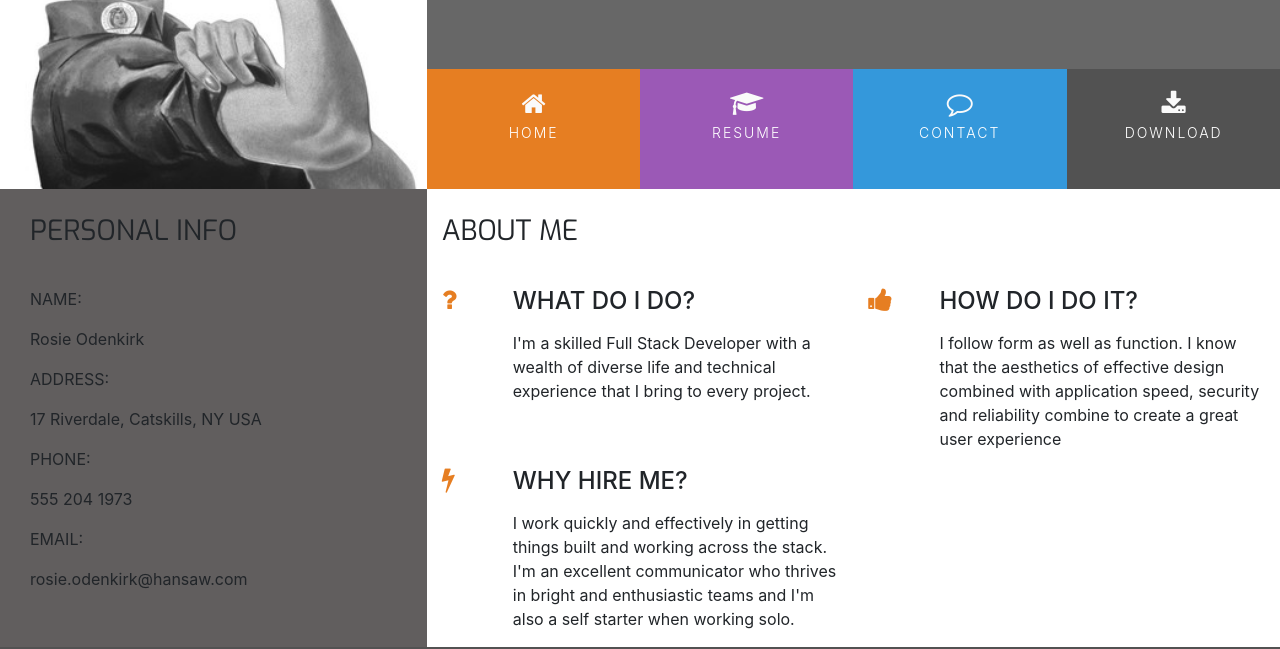
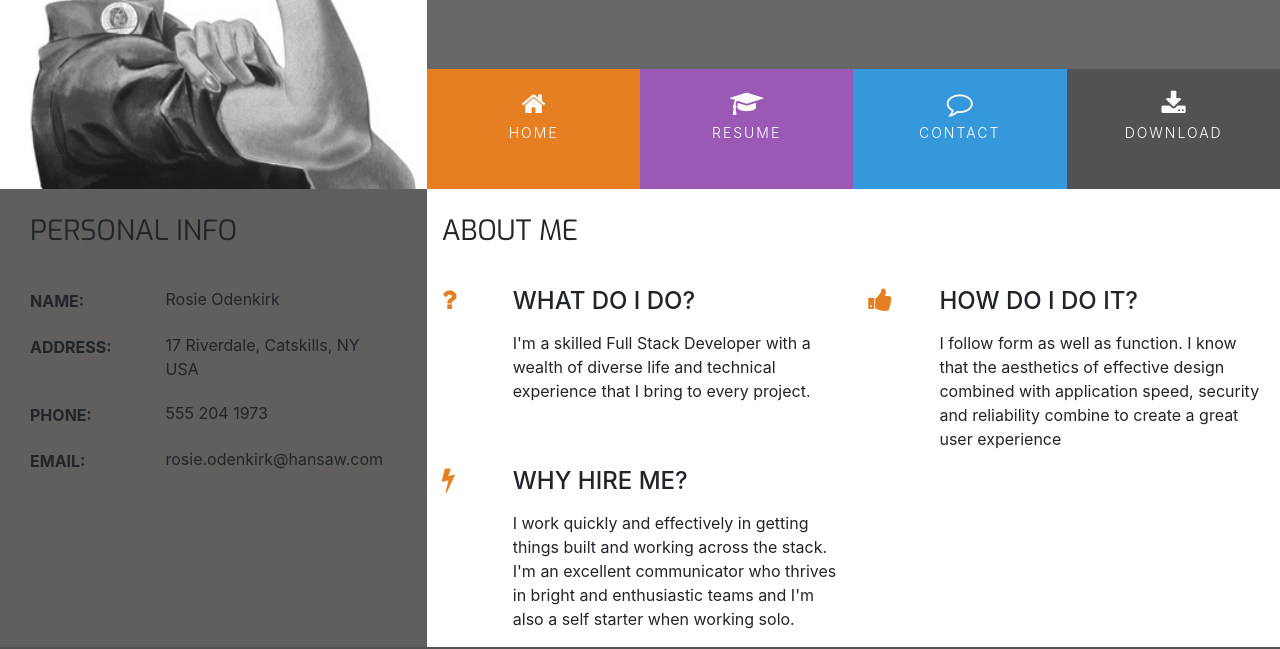
Before and after one commit to tenerim/resume, a plain HTML site: page index.html in a window 1280 px wide. Shown: the part 180-829 px from the top of the page. Drawn offline with nearby package versions, Linux system fonts and the light colour scheme.

Commit message:
css files

```diff
--- a/assets/css/style.css
+++ b/assets/css/style.css
@@ -229,3 +229,38 @@ footer {
 .three-reasons-heading {
     margin-bottom: 15px;
 }
+
+/* -------------------------------------------Personal Info */
+
+.personal-info-item {
+    margin-bottom: 20px;
+    display: block;
+    clear: both;
+}
+
+.personal-info-item .key,
+.personal-info-item .value {
+    padding-right: 8px;
+    display: inline-block;
+}
+
+.personal-info-item .key p,
+.personal-info-item .value p {
+    margin: 0;
+}
+
+.personal-info-item .key {
+    width: 30%;
+    margin-right: 21px;
+    padding-top: 2px;
+    vertical-align: top;
+}
+
+.personal-info-item .key p {
+    font-weight: 700;
+}
+
+.personal-info-item .value {
+    position: relative;
+    width: 60%;
+}
```
